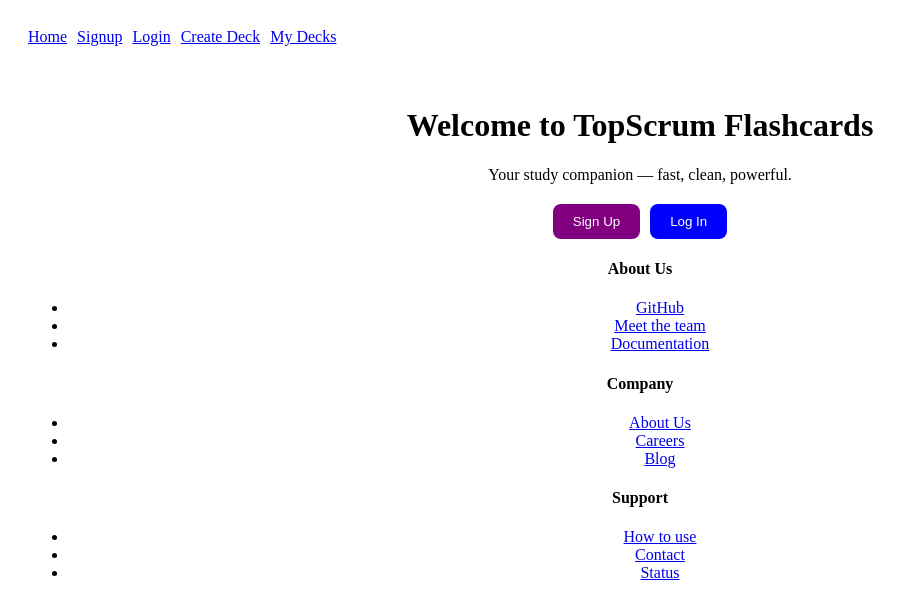
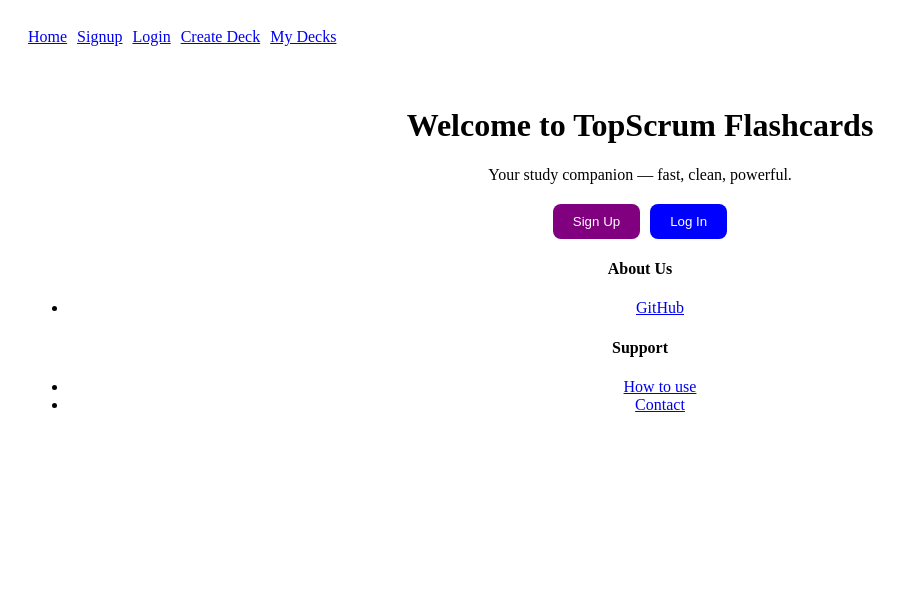
Before and after one commit to phortyteaux/TopScrum_Revival, a React (Vite) app: page / in a window 1280 px wide. Shown: the top 616 px of the page, without its empty margins (0-907 px from the left). Built offline with nearby package versions, Linux system fonts and the light colour scheme.

Commit message:
pruned footerData.js
removed unused links and sections from our footer

```diff
--- a/src/pages/footerData.js
+++ b/src/pages/footerData.js
@@ -3,16 +3,6 @@
     title: "About Us",
     links: [
       { label: "GitHub", path: "https://github.com/phortyteaux/TopScrum_Revival" },
-      { label: "Meet the team", path: "/team-info" },
-      { label: "Documentation", path: "/docs" },
-    ],
-  },
-  {
-    title: "Company",
-    links: [
-      { label: "About Us", path: "/about" },
-      { label: "Careers", path: "/careers" },
-      { label: "Blog", path: "/blog" },
     ],
   },
   {
@@ -20,7 +10,6 @@
     links: [
       { label: "How to use", path: "/demo" },
       { label: "Contact", path: "/contact" },
-      { label: "Status", path: "/status" },
     ],
   },
 ];
```
